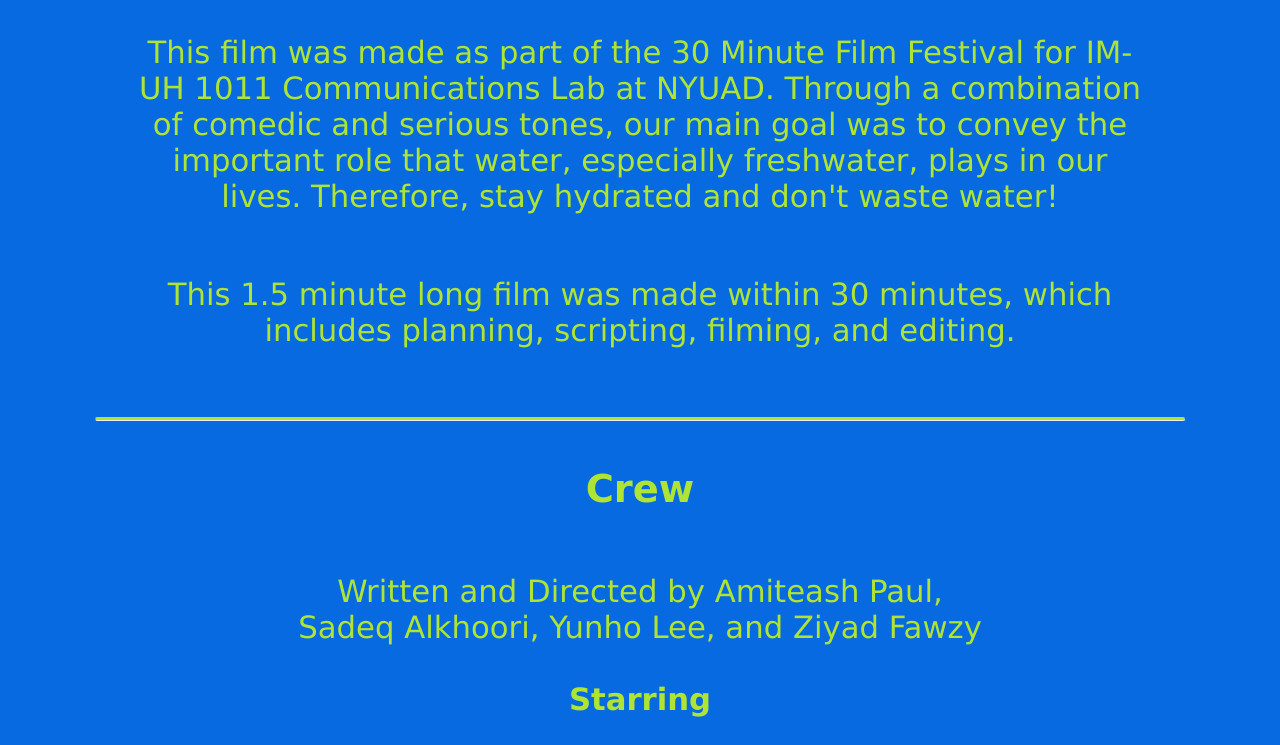
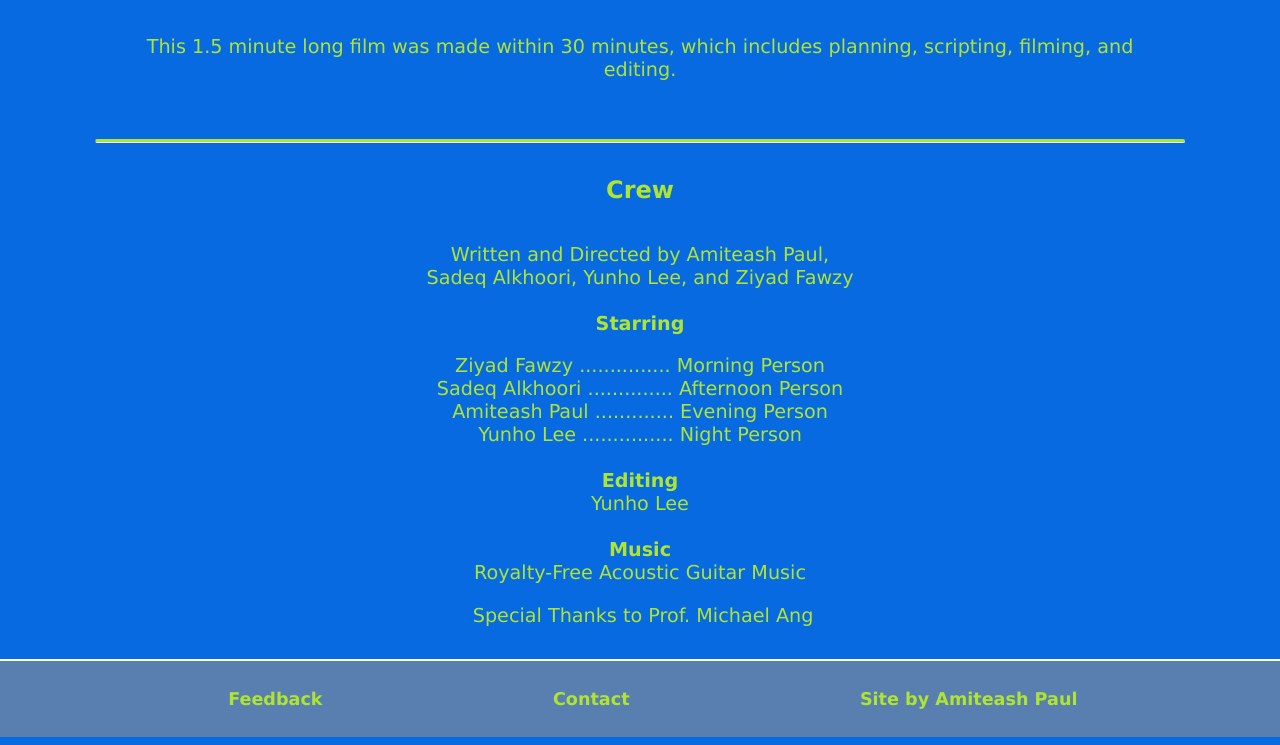
Before and after one commit to amiteashp/aqua, a plain HTML site: page index.html in a window 1280 px wide. Shown: the part 713-1458 px from the top of the page. Drawn offline with Linux system fonts and the light colour scheme.

Commit message:
Update style.css

```diff
--- a/style.css
+++ b/style.css
@@ -11,7 +11,7 @@ body{
     overflow-x: hidden;
     background-color: #076ae1;
     font-family: Verdana, 'Trebuchet MS', Tahoma, sans-serif;
-    font-size: 1.6rem;
+    font-size: 1.0rem;
     color: #afe532;
 }
 
```
